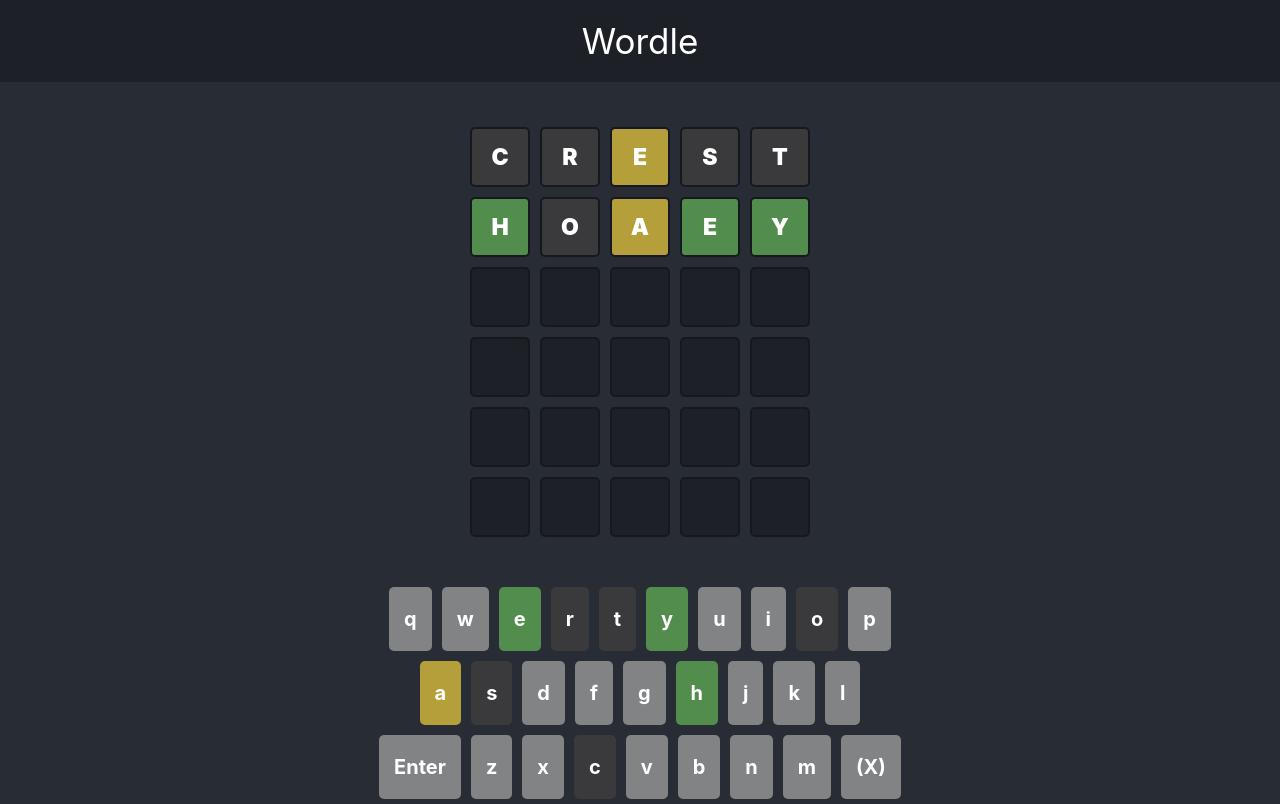
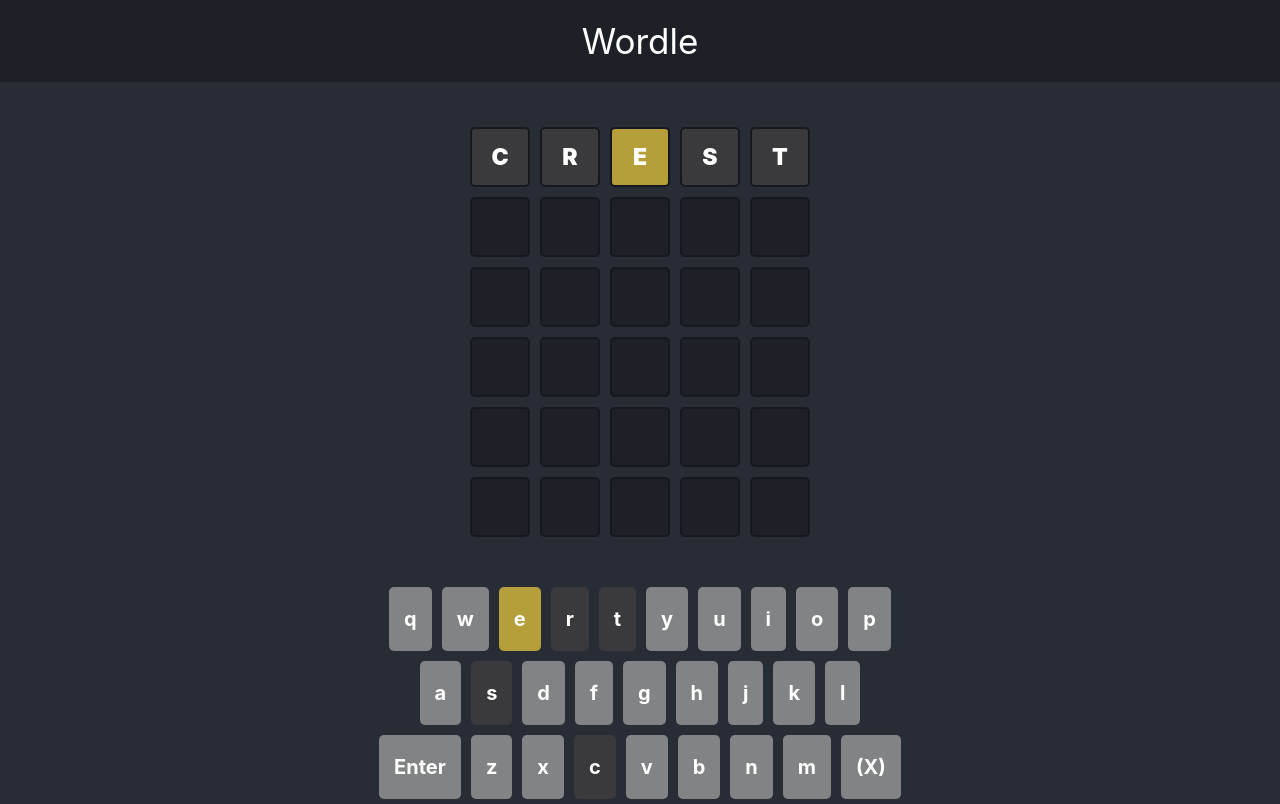
Before and after one commit to drewrawitz/wordle-xstate, a React (Create React App) app: page / in a window 1280 px wide. Built offline with nearby package versions, Linux system fonts and the light colour scheme.

Commit message:
moving machine to a global provider

```diff
--- a/src/App.css
+++ b/src/App.css
@@ -62,6 +62,7 @@
   display: flex;
   align-items: center;
   justify-content: center;
+  cursor: pointer;
 }
 
 .Row-tile--correct,
--- a/src/App.tsx
+++ b/src/App.tsx
@@ -1,11 +1,15 @@
 import "./App.css";
 import Wordle from "./components/Wordle";
+import { GlobalStateProvider } from "./context/app.context";
 
 function App() {
   return (
     <div className="App">
       <header className="App-header">Wordle</header>
-      <Wordle />
+
+      <GlobalStateProvider>
+        <Wordle />
+      </GlobalStateProvider>
     </div>
   );
 }
--- a/src/components/Board.tsx
+++ b/src/components/Board.tsx
@@ -1,20 +1,29 @@
 import classnames from "classnames";
-import { wordleMachine } from "../machines/wordle";
-import { useMachine } from "@xstate/react";
 import { letterStatus } from "../utils/wordle";
+import useWordle from "../hooks/useWordle";
 
 interface RowsProps {
   guess?: string;
+  isCurrent: boolean;
+  currentGuess: string;
   answer: string;
 }
 
-const Rows: React.FC<RowsProps> = ({ guess, answer }) => {
+const Rows: React.FC<RowsProps> = ({
+  guess,
+  currentGuess,
+  isCurrent = false,
+  answer,
+}) => {
   const ROWS = 5;
   const rowKeys = Array(ROWS).keys();
-  const guessArray = guess?.split("") || [];
+  const rowGuess = isCurrent ? currentGuess : guess;
+  const guessArray = rowGuess?.split("") || [];
 
   const getLetterStatus = (letter: string, index?: number) =>
-    letter ? letterStatus(letter, answer, guessArray, index) : "unplayed";
+    letter && !isCurrent
+      ? letterStatus(letter, answer, guessArray, index)
+      : "unplayed";
 
   return (
     <div className="Row-wrapper">
@@ -40,17 +49,23 @@
 export default function Board() {
   const COLUMNS = 6;
   const columnKeys = Array(COLUMNS).keys();
-  const [state] = useMachine(wordleMachine);
-  const { guesses, answer } = state.context;
+  const { state } = useWordle();
+
+  const { guess, guesses, answer } = state.context;
 
   return (
     <div className="Board">
       {Array.from(columnKeys).map((i, idx) => {
-        const guess = guesses[idx];
+        const rowGuess = guesses[idx];
 
         return (
           <div key={i} className="Column">
-            <Rows guess={guess} answer={answer} />
+            <Rows
+              guess={rowGuess}
+              answer={answer}
+              currentGuess={guess}
+              isCurrent={idx === guesses.length}
+            />
           </div>
         );
       })}
--- a/src/components/Keyboard.tsx
+++ b/src/components/Keyboard.tsx
@@ -1,12 +1,10 @@
 import React from "react";
-import { wordleMachine } from "../machines/wordle";
 import { letterStatus } from "../utils/wordle";
-import { useMachine } from "@xstate/react";
 import classnames from "classnames";
+import useWordle from "../hooks/useWordle";
 
 interface KeyProps {
   label: string;
-  status: string;
 }
 
 const getKeyLabel = (label: string) => {
@@ -20,30 +18,35 @@
   }
 };
 
-const Key: React.FC<KeyProps> = ({ label, status }) => {
+const Key: React.FC<KeyProps> = ({ label }) => {
+  const { state, send } = useWordle();
+
   const letter = getKeyLabel(label);
+  const { guesses, answer } = state.context;
+  const status = letterStatus(letter, answer, guesses);
+
+  const onClick = (letter: string) => {
+    send({
+      type: "guess.key",
+      key: letter.toUpperCase(),
+    });
+  };
 
   return (
-    <div
+    <button
+      type="button"
+      onClick={() => onClick(letter)}
       className={classnames("Keyboard-key", {
         [`Keyboard-key--${status}`]: status !== "unplayed",
       })}
     >
       {letter}
-    </div>
+    </button>
   );
 };
 
 export default function Keyboard() {
-  const [state] = useMachine(wordleMachine);
-  const { guesses, answer } = state.context;
-
-  const getLetterStatus = (letter: string, index?: number) =>
-    letterStatus(letter, answer, guesses, index);
-
-  const letterMap = (key: string) => (
-    <Key key={key} label={key} status={getLetterStatus(key)} />
-  );
+  const letterMap = (key: string) => <Key key={key} label={key} />;
 
   return (
     <div className="Keyboard-wrapper">
--- /dev/null
+++ b/src/context/app.context.tsx
@@ -0,0 +1,18 @@
+import { createContext } from "react";
+import { useInterpret } from "@xstate/react";
+import { wordleMachine } from "../machines/wordle";
+import { InterpreterFrom } from "xstate";
+
+export const GlobalStateContext = createContext({
+  wordleService: {} as InterpreterFrom<typeof wordleMachine>,
+});
+
+export const GlobalStateProvider = (props: any) => {
+  const wordleService = useInterpret(wordleMachine);
+
+  return (
+    <GlobalStateContext.Provider value={{ wordleService }}>
+      {props.children}
+    </GlobalStateContext.Provider>
+  );
+};
--- /dev/null
+++ b/src/hooks/useWordle.tsx
@@ -0,0 +1,14 @@
+import { useContext } from "react";
+import { useActor } from "@xstate/react";
+import { GlobalStateContext } from "../context/app.context";
+
+export default function useWordle() {
+  const globalServices = useContext(GlobalStateContext);
+  const [state] = useActor(globalServices.wordleService);
+  const { send } = globalServices.wordleService;
+
+  return {
+    state,
+    send,
+  };
+}
--- a/src/index.css
+++ b/src/index.css
@@ -20,3 +20,27 @@
   font-family: source-code-pro, Menlo, Monaco, Consolas, "Courier New",
     monospace;
 }
+
+button {
+  border: none;
+  margin: 0;
+  padding: 0;
+  width: auto;
+  overflow: visible;
+
+  background: transparent;
+
+  /* inherit font & color from ancestor */
+  color: inherit;
+  font: inherit;
+
+  /* Normalize `line-height`. Cannot be changed from `normal` in Firefox 4+. */
+  line-height: normal;
+
+  /* Corrects font smoothing for webkit */
+  -webkit-font-smoothing: inherit;
+  -moz-osx-font-smoothing: inherit;
+
+  /* Corrects inability to style clickable `input` types in iOS */
+  -webkit-appearance: none;
+}
--- a/src/machines/wordle.ts
+++ b/src/machines/wordle.ts
@@ -14,7 +14,7 @@
   context: {
     guess: "",
     answer: "HALEY",
-    guesses: ["CREST", "HOAEY"],
+    guesses: ["CREST"],
   },
   states: {
     guessing: {
```
